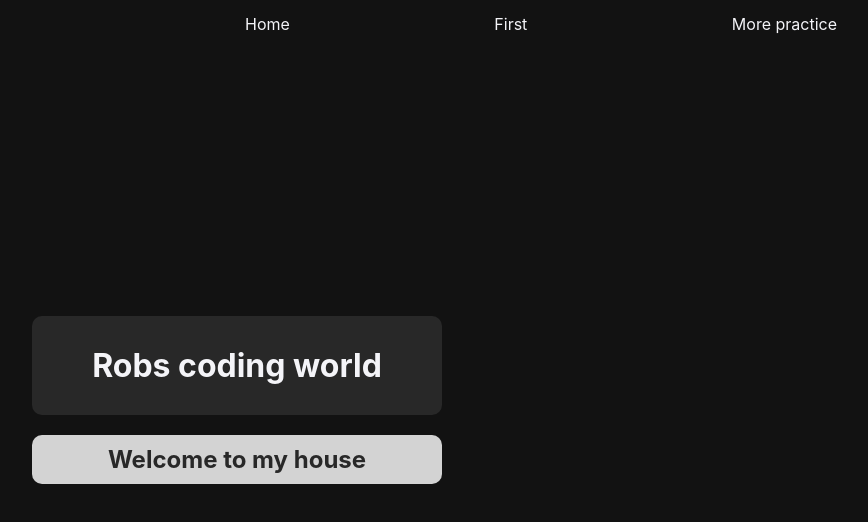
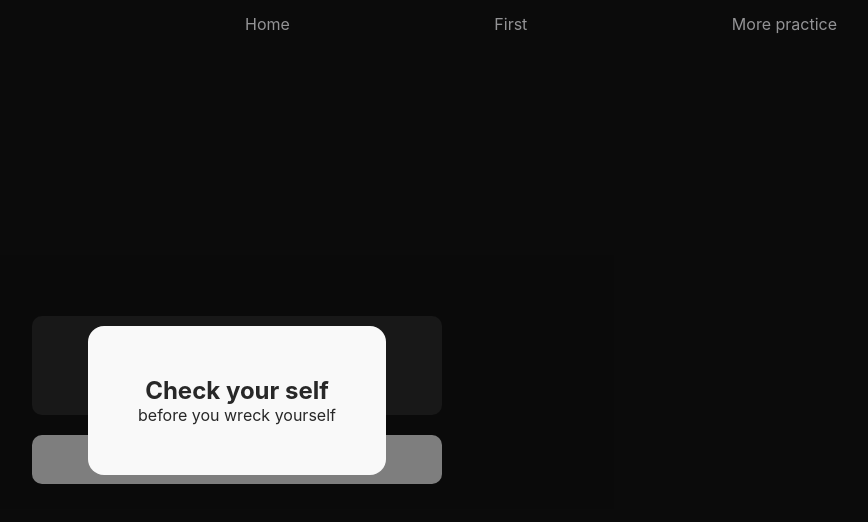
Before and after one commit to robonexx/reactBasics, a React (Create React App) app: page /more in a window 1280 px wide. Shown: the top 522 px of the page, without its empty margins (403-1271 px from the left). Built offline with nearby package versions, Linux system fonts and the light colour scheme.

Commit message:
reusable components with passing children

```diff
--- /dev/null
+++ b/src/components/Modal.css
@@ -0,0 +1,19 @@
+.modal-backdrop {
+    position: fixed;
+    top: 0;
+    left: 0;
+    width: 100%;
+    height: 100%;
+    background: rgba(0,0,0,0.4);
+    display: flex;
+    align-items: center;
+    justify-content: center;
+}
+.modal {
+    padding: 50px;
+    max-width: 480px;
+    margin: 20vh auto;
+    background: #f9f9f9;
+    color: #282828;
+    border-radius: 1rem;
+}
--- /dev/null
+++ b/src/components/Modal.js
@@ -0,0 +1,12 @@
+import './Modal.css'
+
+export default function Modal({children}) {
+    return (
+        <div className="modal-backdrop">
+            <div className="modal">
+                {children}
+            </div>
+
+        </div>
+    )
+}
--- a/src/components/Title.js
+++ b/src/components/Title.js
@@ -1,9 +1,9 @@
 export default function Title({text, subtitle}) {
     return (
-        <div>
+        <>
             <h1 className="title">{text}</h1>
             <br />
             <h2 className="subtitle">{subtitle}</h2>
-        </div>
+        </>
     )
 }
--- a/src/pages/Home.js
+++ b/src/pages/Home.js
@@ -55,11 +55,11 @@ const Home = () => {
             }
 
             {showEvents && events.map((ev) => (
-                <div key={ev.id}>
+                <React.Fragment key={ev.id}>
                     <h2 className="events">{ev.title}</h2>
                     <button className="btn second"
                     onClick={() => {handleEvent(ev.id)}}>Delete</button>
-                </div>
+                </React.Fragment>
             ))}
     </div>
   );
--- a/src/pages/More.js
+++ b/src/pages/More.js
@@ -1,11 +1,16 @@
 import React from 'react';
 import Title from '../components/Title';
+import Modal from '../components/Modal';
 
 const More = () => {
 
     const subtitle = "Welcome to my house"
   return (
-    <div>
+      <div>
+          <Modal>
+                <h2>Check your self</h2>
+                <p>before you wreck yourself</p>
+              </Modal>
           <Title text="Robs coding world" subtitle={subtitle}/>
     </div>
   );
```
